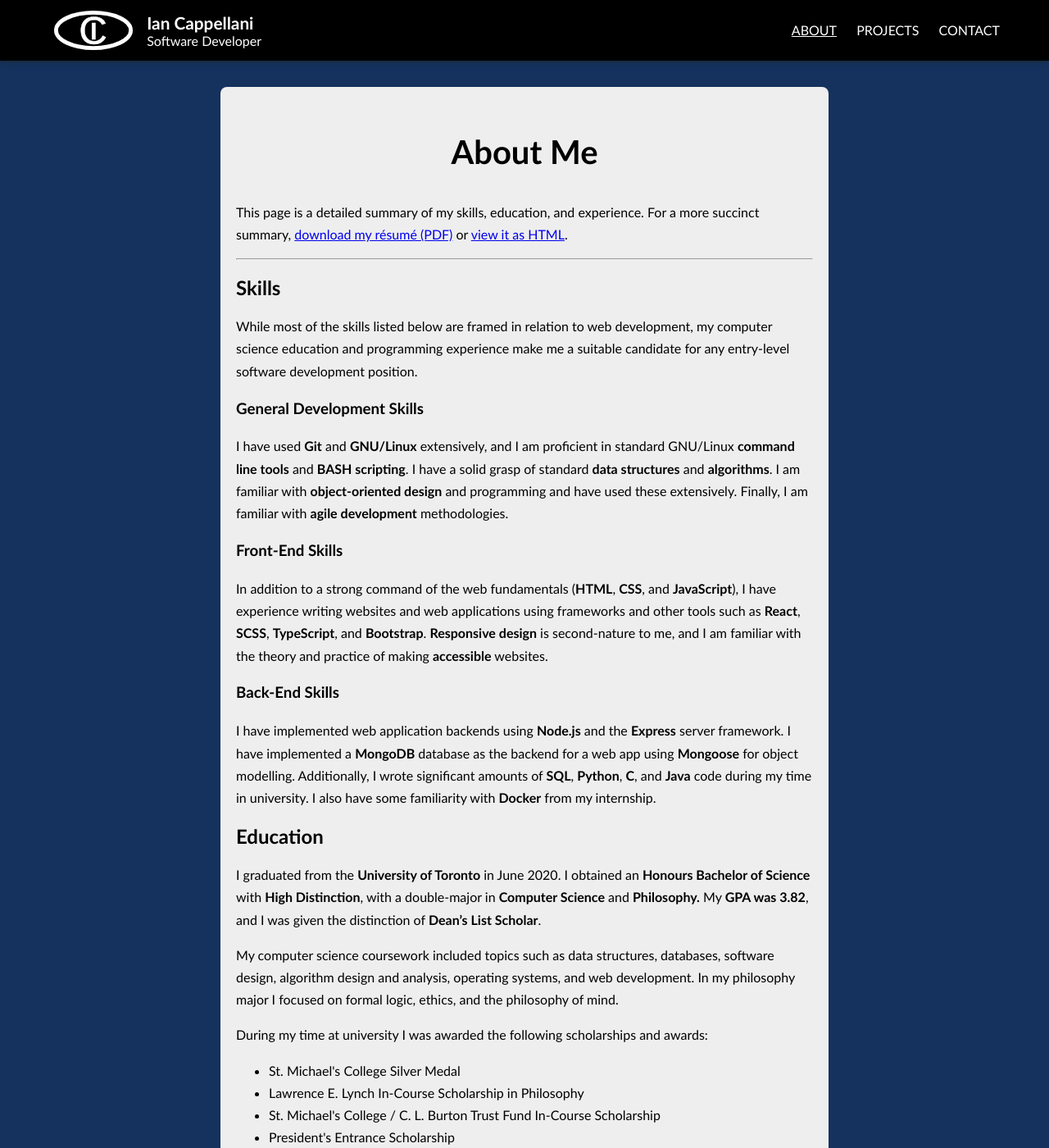
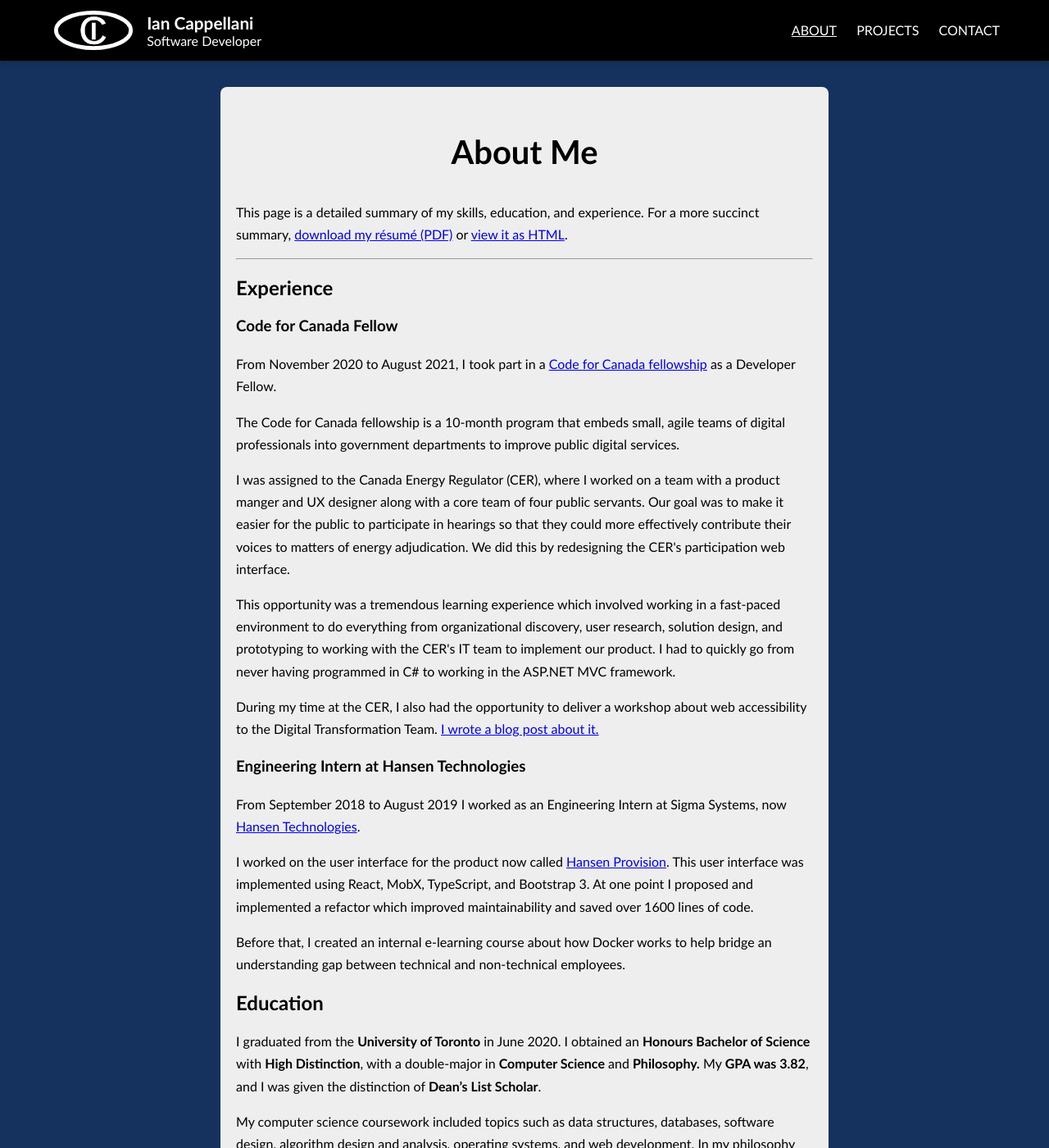
Before and after one commit to icappel/icappel.github.io, a Jekyll site: the page built from about.html, in a window 1280 px wide and 1400 px high. Shown: the whole window at 82% size. Built offline with Jekyll 4.4.1, drawn with Linux system fonts in a browser that asks for light colours; some of the changed text lies outside the part shown.

Commit message:
Bring content of website up to date

```diff
--- a/about.html
+++ b/about.html
@@ -19,46 +19,52 @@ title: About
         <hr />
     </section>
     <section>
-        <h2>Skills</h2>
+        <h2>Experience</h2>
+        <section>
+            <h3>Code for Canada Fellow</h3>
             <p>
-            While most of the skills listed below are framed in
-            relation to web development, my computer science education
-            and programming experience make me a suitable candidate for
-            any entry-level software development position.
+                From November 2020 to August 2021, I took part in a <a href="https://codefor.ca/fellowship" target="_blank">
+                Code for Canada fellowship</a>
+                as a Developer Fellow.
             </p>
-        <h3>General Development Skills</h3>
             <p>
-            I have used <b>Git</b> and <b>GNU/Linux</b> extensively,
-            and I am proficient in standard GNU/Linux <b>command
-            line tools</b> and <b>BASH scripting</b>. I have a solid
-            grasp of standard <b>data structures</b> and
-            <b>algorithms</b>.
-            I am familiar with <b>object-oriented design</b> and
-            programming and have used these extensively. Finally, I am
-            familiar with <b>agile development</b> methodologies.
+                The Code for Canada fellowship is a 10-month program that embeds small, agile teams of digital professionals
+                into government departments to improve public digital services.
             </p>
-        <h3>Front-End Skills</h3>
             <p>
-            In addition to a strong command of the web fundamentals
-            (<b>HTML</b>, <b>CSS</b>, and <b>JavaScript</b>), I have
-            experience writing websites and web applications using
-            frameworks and other tools such as <b>React</b>,
-            <b>SCSS</b>, <b>TypeScript</b>, and <b>Bootstrap</b>.
-            <b>Responsive design</b> is second-nature to me, and I am
-            familiar with the theory and practice of making
-            <b>accessible</b> websites.
+                I was assigned to the Canada Energy Regulator (CER), where I worked on a team with a product manger and UX designer
+                along with a core team of four public servants. Our goal was to make it easier for the public to participate in
+                hearings so that they could more effectively contribute their voices to matters of energy adjudication. We did this
+                by redesigning the CER's participation web interface.
             </p>
-        <h3>Back-End Skills</h3>
             <p>
-            I have implemented web application backends using
-            <b>Node.js</b> and the <b>Express</b> server framework. I
-            have implemented a <b>MongoDB</b> database as the backend
-            for a web app using <b>Mongoose</b> for object modelling.
-            Additionally, I wrote significant amounts of <b>SQL</b>,
-            <b>Python</b>, <b>C</b>, and <b>Java</b> code during my
-            time in university. I also have some familiarity with
-            <b>Docker</b> from my internship.
+                This opportunity was a tremendous learning experience which involved working in a fast-paced environment to do everything from
+                organizational discovery, user research, solution design, and prototyping to working with the CER's IT team
+                to implement our product. I had to quickly go from never having programmed in C# to working in the ASP.NET MVC framework.
             </p>
+            <p>
+                During my time at the CER, I also had the opportunity to deliver a workshop about web accessibility to the Digital Transformation Team.
+                <a href="https://codefor.ca/blog/how-to-design-and-develop-for-web-accessibility-a-workshop-summary/" target="_blank">I wrote a blog post about it.</a>
+            </p>
+        </section>
+        <section>
+            <h3>Engineering Intern at Hansen Technologies</h3>
+            <p>
+                From September 2018 to August 2019 I worked as an
+                Engineering Intern at Sigma Systems, now <a href="https://www.hansencx.com" target="_blank">Hansen Technologies</a>.
+            </p>
+            <p>
+                I worked on the user interface for the product now called
+                <a href="https://www.hansencx.com/hansen-create-deliver-engage-suite/communications/hansen-provision" target="_blank">Hansen Provision</a>.
+                This user interface was implemented using React, MobX, TypeScript, and Bootstrap 3.  At one point I proposed and implemented a refactor which
+                improved maintainability and saved over 1600 lines of code.
+            </p>
+            <p>
+                Before that, I created an internal e-learning course about
+                how Docker works to help bridge an understanding gap
+                between technical and non-technical employees.
+            </p>
+        </section>
     </section>
     <section>
         <h2>Education</h2>
@@ -90,7 +96,7 @@ title: About
                     Philosophy
                 </li>
                 <li>
-                    St. Michael's College / C. L. Burton Trust Fund
+                    St. Michael's College / C. L. Burton Trust
                     In-Course Scholarship
                 </li>
                 <li>
@@ -100,76 +106,47 @@ title: About
         </p>
     </section>
     <section>
-        <h2>Experience</h2>
+        <h2>Certifications and Skills</h2>
+        <h3>Certifications</h3>
         <p>
-            From September 2018 to August 2019 I worked as an
-            Engineering Intern at
-            <a href="https://sigma-systems.com/">Sigma Systems</a>
-            (now Hansen Technologies)
-            as part of the University of Toronto’s Professional
-            Experience Year program.
+            <a href="https://www.credly.com/badges/aa0f9c33-cec1-415a-826e-a26f0d06c918/public_url" target="_blank">I hold</a> the
+            <a href="https://aws.amazon.com/certification/certified-developer-associate/" target="_blank">
+                AWS Certified Developer - Associate</a> certification.
         </p>
+        <h3>Core Languages and Frameworks</h3>
         <p>
-            The bulk of my time here was spent working on a front-end
-            web application written using React, MobX, TypeScript, and
-            Bootstrap 3. I wrote real code set to go into production;
-            this was not an intern project. I worked under a more
-            experienced developer who delegated features and other
-            tasks such as POCs which I then implemented on my own. At
-            one point I proposed and implemented a refactor which saved
-            over 1600 lines of code and improved maintainability and
-            extensibility.
-        </p>
-        <p>
-            Before that, I created an internal E-Learning course about
-            how Docker works to help bridge an understanding gap
-            between technical and non-technical employees.
-        </p>
-        <p>
-            Some additional experiences I had working at Sigma
-            include:
-            <ul>
-                <li>
-                    completing courses in information security and
-                    secure development practices
-                </li>
-                <li>
-                    working with enterprise-level software development
-                    practices (e.g. using a more advanced source
-                    control system involving Git, Gerrit, and Jenkins)
-                </li>
-                <li>
-                    working on an agile team with daily standups
-                </li>
+            <ul class="inline">
+                <li>JavaScript</li>
+                <li>React</li>
+                <li>HTML</li>
+                <li>CSS</li>
+                <li>Python</li>
+                <li>AWS</li>
+                <li>C#</li>
+                <li>C</li>
+                <li>Express</li>
+                <li>SQL</li>
+                <li>Java</li>
             </ul>
         </p>
     </section>
     <section>
         <h2>Interests</h2>
         <p>
-            Some things I'm interested but not particularly
-            experienced in:
-            <ul>
-                <li>
-                    pure functional programming (I love the functional
-                    aspects of JavaScript)
-                </li>
-                <li>test-driven development</li>
-                <li>automated regression testing</li>
-            </ul>
+            I'm especially interested in topics that involve automation, modeling the world, and/or effective organizational processes.
+        </p>
+        <p>
+            Cloud computing, distributed architectures, and CI/CD are also of particular interest to me.
         </p>
         <p>
             Some more personal interests and hobbies of mine:
             <ul>
                 <li>learning and reading</li>
-                <li>efficiency and optimization in diverse areas</li>
-                <li>healthy and responsible use of technology</li>
-                <li>gymnastics-type exercise</li>
                 <li>Celtic traditional folk music</li>
-                <li>playing the fiddle and banjo</li>
+                <li>playing the fiddle, banjo and tin whistle</li>
                 <li>hiking and canoeing</li>
             </ul>
         </p>
     </section>
-    <a class="top_link" href="#">Top ^</a>
+    <a class="top_link" href="#main">Top ^</a>
 </article>
--- a/css/styles.css
+++ b/css/styles.css
@@ -198,6 +198,24 @@ article h1 {
     padding: 1em;
 }
 
+ul.inline {
+    display: inline;
+    list-style: none;
+    padding: 0;
+}
+
+ul.inline li {
+    display: inline;
+}
+
+ul.inline li:after {
+    content: ", ";
+}
+
+ul.inline li:last-child:after {
+    content: "";
+}
+
 /* Begin footer styles */
 footer {
     width: 100vw;
--- a/projects.html
+++ b/projects.html
@@ -7,30 +7,54 @@ customCss:
 <article id="main_content" class="projects_page">
     <h1>Things I've Made</h1>
     <p>
-        This page has summary of various personal projects I have
-        independently undertaken as well as links to their code.
+        This page has summaries of various projects I've undertaken outside of work.
     </p>
     <hr />
     <section>
-        <h2>Web Projects</h2>
+        <h2>Technical Projects</h2>
         <section class="project">
-            <h3>The Truly Minimalist Newspaper</h3>
+            <h3>License Plate Reporter</h3>
             <figure>
-                <img src="/media/truly_minimalist.png" alt="Screenshot of Truly Minimalist Newspaper homepage.">
+                <img src="/media/license-plates.png" alt="Screenshot of my License Plate Reporter project">
                 <figcaption>
                     <p>
-                        An online newsletter for people who don't like
-                        the news.
+                        This web app lets your report and query dangerous drivers. I made this to practice using AWS in preparation for my
+                        <a href="https://aws.amazon.com/certification/certified-developer-associate/" target="_blank">
+                        AWS developer</a>
+                        <a href="https://www.credly.com/badges/aa0f9c33-cec1-415a-826e-a26f0d06c918/public_url" target="_blank">
+                            ceritification</a>.
                     </p>
                     <p>
-                        While not super technically-sophisticated, this
-                        project did involve setting up a PayPal button, a bit
-                        of DNS wrangling, and getting a business
-                        license in the province of Ontario!
+                        The backend is serverless, with an API implemented using API Gateway and Lambda manipulating data in
+                        DynamoDB. The frontend is made with React and TypeScript.
                     </p>
                     <p>
-                        You can check out the website at
-                        <a href="https://trulyminimalist.news">this link</a>.
+                        <a href="https://github.com/icappel/license-plates" target="_blank">Check out the code</a>.
+                    </p>
+                </figcaption>
+            </figure>
+        </section>
+        <section class="project">
+            <h3>Todoist Calendar View</h3>
+            <figure>
+                <img src="/media/todoist-calendar.png" alt="Screenshot of my Todoist Calendar View project">
+                <figcaption>
+                    <p>
+                        I track my personal tasks using a service called <a href="https://todoist.com/" target="_blank">Todoist</a>.
+                        At one point, I started wishing their product would let me see what my upcoming week or so would look like
+                        by viewing tasks in a calendar type view.
+                    </p>
+                    <p>
+                        I learned that this wasn't on their roadmap, so I took things into my own hands one weekend morning and
+                        looked up the Todoist API. I spent an hour or two throwing this together.
+                        Despite being quick and rough-around-the-edges, this is one of the projects I'm most proud of
+                        since I actually use this little tool almost every day.
+                    </p>
+                    <p>
+                        <a href="https://iancappellani.com/calendar-view-todoist/calendar.html" target="_blank">
+                            You can try it out for yourself</a>
+                        (you'll need the API key from the "Integrations" pane of your account settings) and/or
+                        <a href="https://github.com/icappel/calendar-view-todoist" target="_blank">take a look at the code</a>.
                     </p>
                 </figcaption>
             </figure>
@@ -69,8 +93,8 @@ customCss:
                         src="/"></iframe>
                 <figcaption>
                     <p>
-                        This website is 100% coded by me using vanilla
-                        JavaScript, CSS, and HTML.
+                        I originally made this website in plain HTML files in a bout of purism.
+                        I've since converted it to Jekyll and now it's much more maintainable.
                     </p>
                     <p class="hide_on_small">
                         As you can see from the iFrame above, the site
@@ -78,14 +102,38 @@ customCss:
                     </p>
                     <p>
                         Feel free to peruse the code in the devtools,
-                        or check out the GitHub repo
+                        or check out the
                         <a href="https://github.com/icappel/icappel.github.io">
-                            here.
-                        </a>
+                            GitHub repo</a>.
                     </p>
                 </figcaption>
             </figure>
         </section>
     </section>
-    <a class="top_link" href="#">Top ^</a>
+    <section>
+        <h2>Personal Projects</h2>
+        <section class="project">
+            <h3>The Truly Minimalist Newspaper</h3>
+            <figure>
+                <img src="/media/truly_minimalist.png" alt="Screenshot of Truly Minimalist Newspaper homepage.">
+                <figcaption>
+                    <p>
+                        An online newsletter for people who don't like
+                        the news.
+                    </p>
+                    <p>
+                        While not super technically-sophisticated, this
+                        project did involve setting up a PayPal button, a bit
+                        of DNS wrangling, and getting a business
+                        license in the province of Ontario!
+                    </p>
+                    <p>
+                        You can check out the website at
+                        <a href="https://trulyminimalist.news">this link</a>.
+                    </p>
+                </figcaption>
+            </figure>
+        </section>
+    </section>
+    <a class="top_link" href="#main">Top ^</a>
 </article>
```
Also changed, not shown: css/resume.css (+0 -18 lines), index.html (+21 -26 lines), resume.html (+14 -2 lines), media/license-plates.png (added), media/todoist-calendar.png (added). Lines whose indentation alone changed are shown as unchanged.
